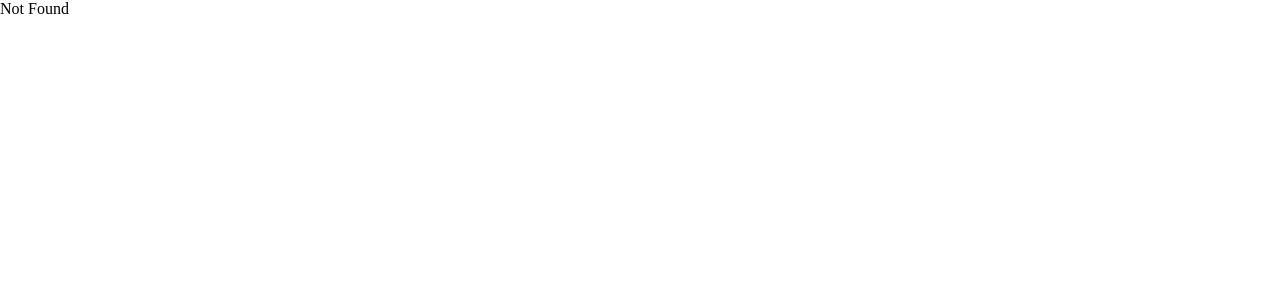
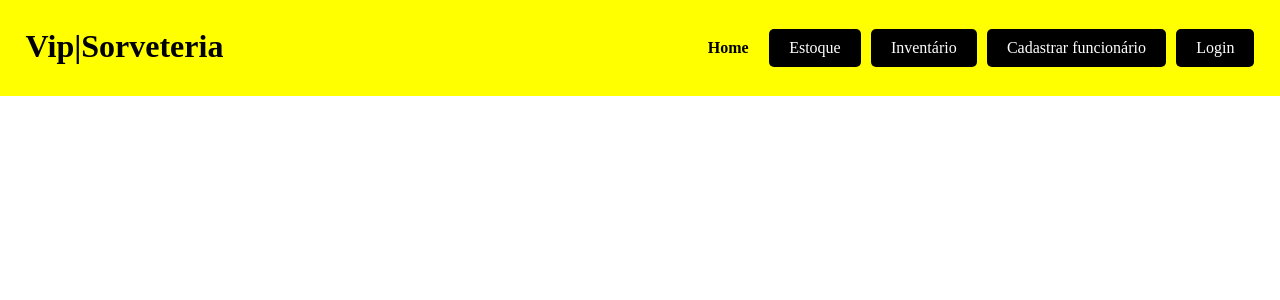
Before and after one commit to FelipeCassanoA/Pame-23.1-Case5-Felipe-Cassano, a React (Create React App) app in the folder sorveteria_web/: page /estoque in a window 1280 px wide. Shown: the top 300 px of the page. Built offline with nearby package versions, Linux system fonts and the light colour scheme.

Commit message:
commit 9

```diff
--- /dev/null
+++ b/sorveteria_web/src/Pages/Estoque/index.js
@@ -0,0 +1,31 @@
+import React from 'react'
+import { EstoqueContainer, EstoqueForm } from './styles'
+import  Header from '../../Components/Header'
+
+
+function Estoque() {
+  return (
+
+
+<EstoqueContainer>
+
+    <Header></Header>
+    <EstoqueForm>
+
+
+
+
+    </EstoqueForm>
+
+
+
+
+</EstoqueContainer>
+
+
+
+
+  )
+}
+
+export default Estoque
--- /dev/null
+++ b/sorveteria_web/src/Pages/Estoque/styles.js
@@ -0,0 +1,14 @@
+import { styled } from "styled-components";
+
+export const EstoqueContainer = styled.div`
+display: flex   ;
+
+
+
+`
+
+export const EstoqueForm = styled.form`
+display: flex;
+
+
+`
--- a/sorveteria_web/src/Routes/index.js
+++ b/sorveteria_web/src/Routes/index.js
@@ -1,6 +1,7 @@
 import React from 'react'
 import {BrowserRouter as Router, Routes, Route} from "react-router-dom"
 import Home from '../Pages/Home';
+import Estoque from '../Pages/Estoque'
 import Login from '../Pages/Login';
 import Cadastrar from '../Pages/Cadastrar';
 
@@ -13,10 +14,10 @@ function Rotas() {
 
 
      <Routes>
-
+        <Route path="/" element={<Home></Home>} ></Route>
+        <Route path="/estoque" element={<Estoque></Estoque>} ></Route>
         <Route path="/cadastrar-funcionario" element={<Cadastrar></Cadastrar>} ></Route>
         <Route path="/Login" element={<Login></Login>} ></Route>
-        <Route path="/" element={<Home></Home>} ></Route>
         <Route path="*" element={<div>Not Found</div>}></Route>
     </Routes>
 
```
Also changed, not shown: sorveteria_web/src/Pages/Inventario/index.js (added), sorveteria_web/src/Pages/Inventario/styles.js (added).
